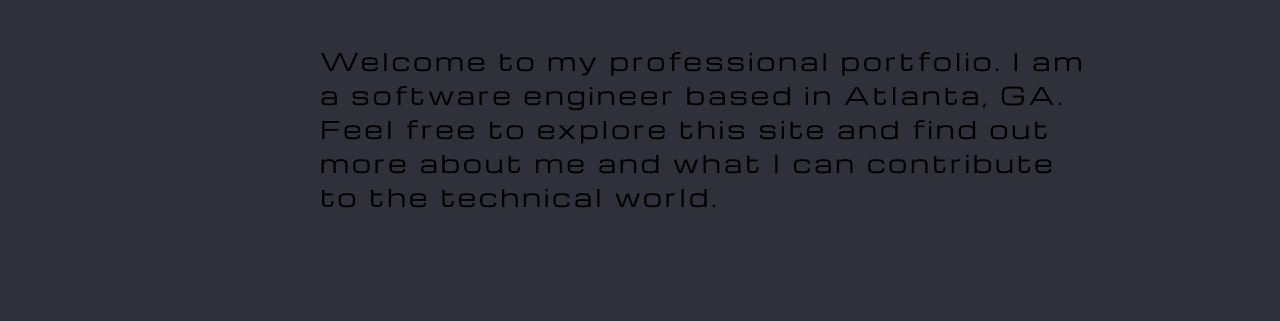
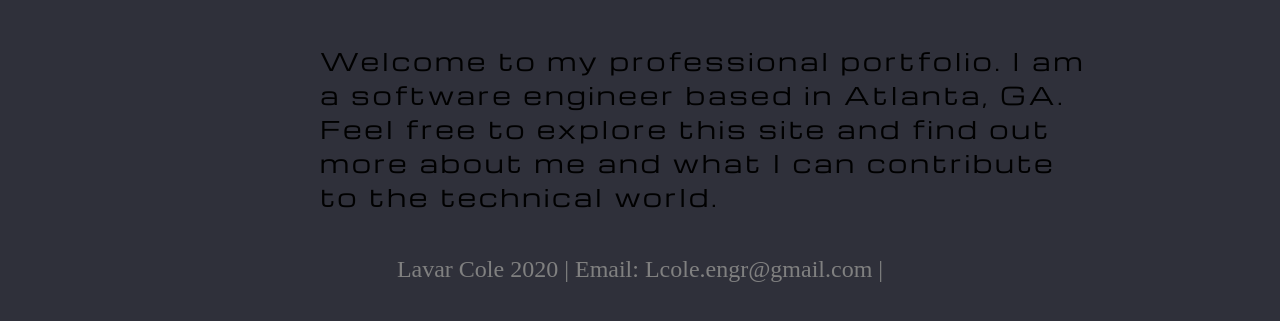
Before and after one commit to Lcole490/pro_portfolio_noreact, a plain HTML site: page contact.html in a window 1280 px wide. Shown: the part 517-838 px from the top of the page. Drawn offline with nearby package versions, Linux system fonts and the light colour scheme.

Commit message:
added footer to page

```diff
--- a/contact.html
+++ b/contact.html
@@ -6,6 +6,7 @@
     <title>Get In Contact</title>
 
     <link rel="stylesheet" href="./css/navstyle.css">
+    <link rel="stylesheet" href="./css/footer.css">
      <link rel="stylesheet" href="./css/aboutstyle.css">
      <link rel="stylesheet" href="./css/homestyle.css">
     <link rel="stylesheet" href="./css/contactstyle.css">
@@ -94,6 +95,11 @@
 
 
 
+    <div class="footer">
+        <p>Lavar Cole 2020  | Email: Lcole.engr@gmail.com  |</p>
+      </div>
+
+
     <script src="./js/nav.js"></script> <!-- JS file for Navbar behaviors-->
 </body>
 </html>
```
